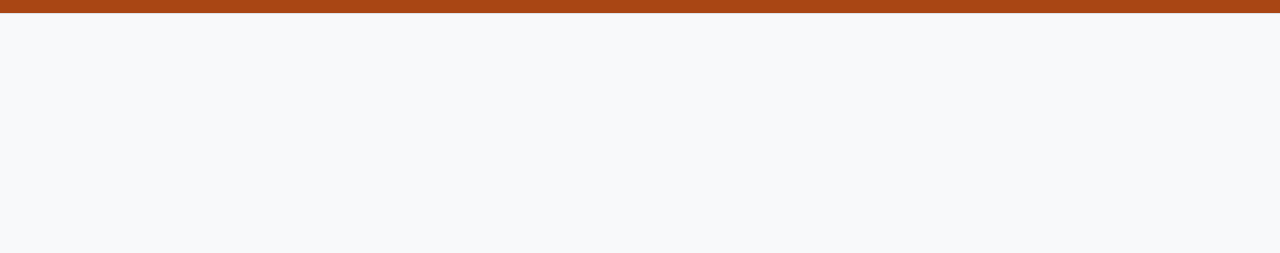
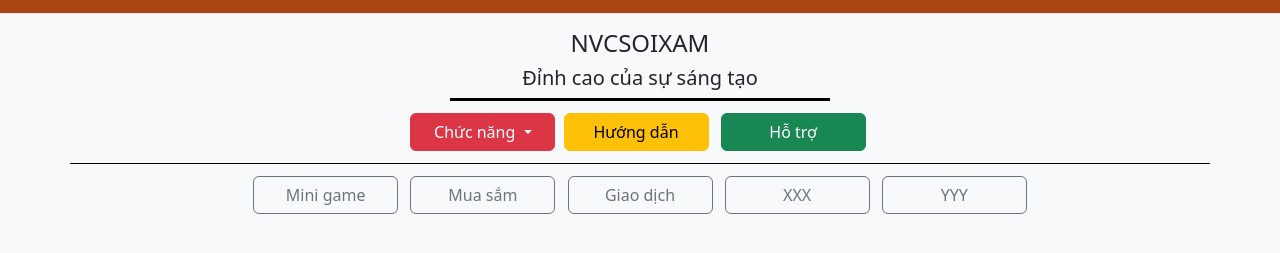
Before and after one commit to nguong-dung/web-rac, a plain HTML site: page index.html in a window 1280 px wide. Shown: the part 59-312 px from the top of the page. Drawn offline with nearby package versions, Linux system fonts and the light colour scheme.

Commit message:
2-làm body-top

```diff
--- a/css/style.css
+++ b/css/style.css
@@ -36,3 +36,5 @@ body {
     border: none !important;
   }
 }
+
+/* ================main================ */
--- a/index.html
+++ b/index.html
@@ -46,17 +46,26 @@
             <!-- menu item -->
             <ul class="navbar-nav me-auto mb-2 mb-lg-0">
               <li class="nav-item">
-                <a class="nav-link border-bottom border-lg-0" aria-current="page" href="./index.html"
+                <a
+                  class="nav-link border-bottom border-lg-0"
+                  aria-current="page"
+                  href="./index.html"
                   >TRANG CHỦ</a
                 >
               </li>
               <li class="nav-item">
-                <a class="nav-link border-bottom border-lg-0" aria-current="page" href="./napnvc.html"
+                <a
+                  class="nav-link border-bottom border-lg-0"
+                  aria-current="page"
+                  href="./napnvc.html"
                   >NẠP NVC</a
                 >
               </li>
               <li class="nav-item">
-                <a class="nav-link border-bottom border-lg-0" aria-current="page" href="./rutnvc.html"
+                <a
+                  class="nav-link border-bottom border-lg-0"
+                  aria-current="page"
+                  href="./rutnvc.html"
                   >RÚT NVC</a
                 >
               </li>
@@ -79,6 +88,67 @@
     </header>
     <!-- end header -->
     <div class="end-header"></div>
+    <!-- body -->
+    <main>
+      <div class="container">
+        <div class="body-top">
+          <!-- tiêu đề trang chủ -->
+          <h4 class="text-center">NVCSOIXAM</h4>
+          <h5 class="text-center">Đỉnh cao của sự sáng tạo</h5>
+          <!-- dấu gạch dưới -->
+          <div class="row">
+            <div
+              class="col-4 mx-auto border-bottom border-3 border-black"
+            ></div>
+          </div>
+          <!-- các nút chức năng -->
+          <div class="mt-2 text-center">
+            <div class="nav-item dropdown btn btn-danger" style="width: 145px">
+              <a
+                class="nav-link dropdown-toggle"
+                href="#"
+                role="button"
+                data-bs-toggle="dropdown"
+                aria-expanded="false"
+              >
+                Chức năng
+              </a>
+              <ul class="dropdown-menu">
+                <li><a class="dropdown-item" href="#">nạp nvc</a></li>
+                <li><a class="dropdown-item" href="#">rút nvc</a></li>
+              </ul>
+            </div>
+            <div class="btn btn-warning m-1" style="width: 145px">Hướng dẫn</div>
+            <div class="btn btn-success m-1" style="width: 145px">Hỗ trợ</div>
+          </div>
+          <!-- dấu gạch dưới -->
+          <div class="row">
+            <div
+              class="col mx-auto border-bottom border-1 border-black mt-2"
+            ></div>
+          </div>
+          <!-- tính năng đa dạng -->
+          <div class="mt-2 text-center">
+            <div class="btn btn-outline-secondary m-1" style="width: 145px">
+              Mini game
+            </div>
+            <div class="btn btn-outline-secondary m-1" style="width: 145px">
+              Mua sắm
+            </div>
+            <div class="btn btn-outline-secondary m-1" style="width: 145px">
+              Giao dịch
+            </div>
+            <div class="btn btn-outline-secondary m-1" style="width: 145px">
+              XXX
+            </div>
+            <div class="btn btn-outline-secondary m-1" style="width: 145px">
+              YYY
+            </div>
+          </div>
+
+        </div>
+      </div>
+    </main>
     <!-- bootstrap5 js -->
     <script
       src="https://cdn.jsdelivr.net/npm/bootstrap@5.3.8/dist/js/bootstrap.bundle.min.js"
```
